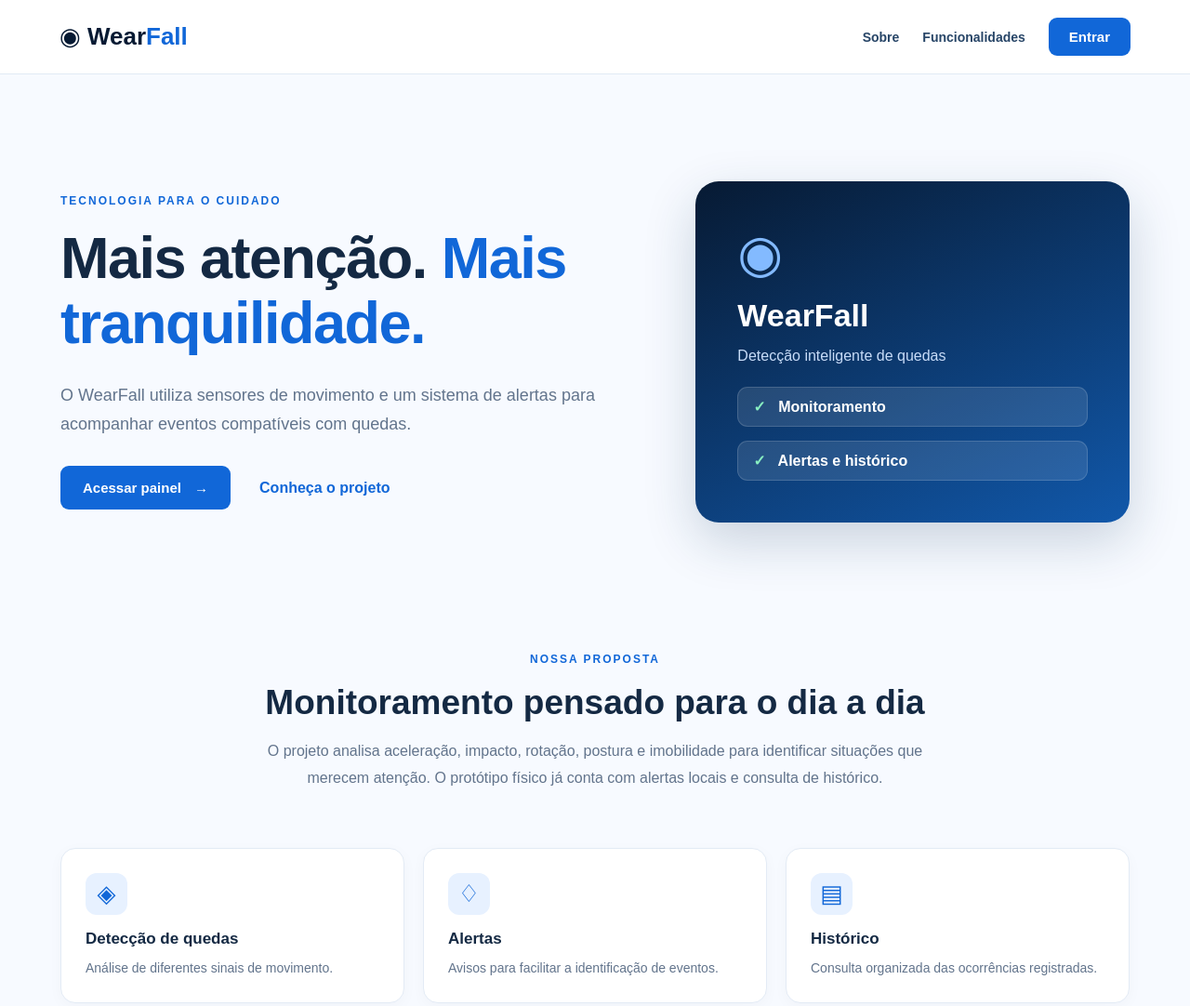
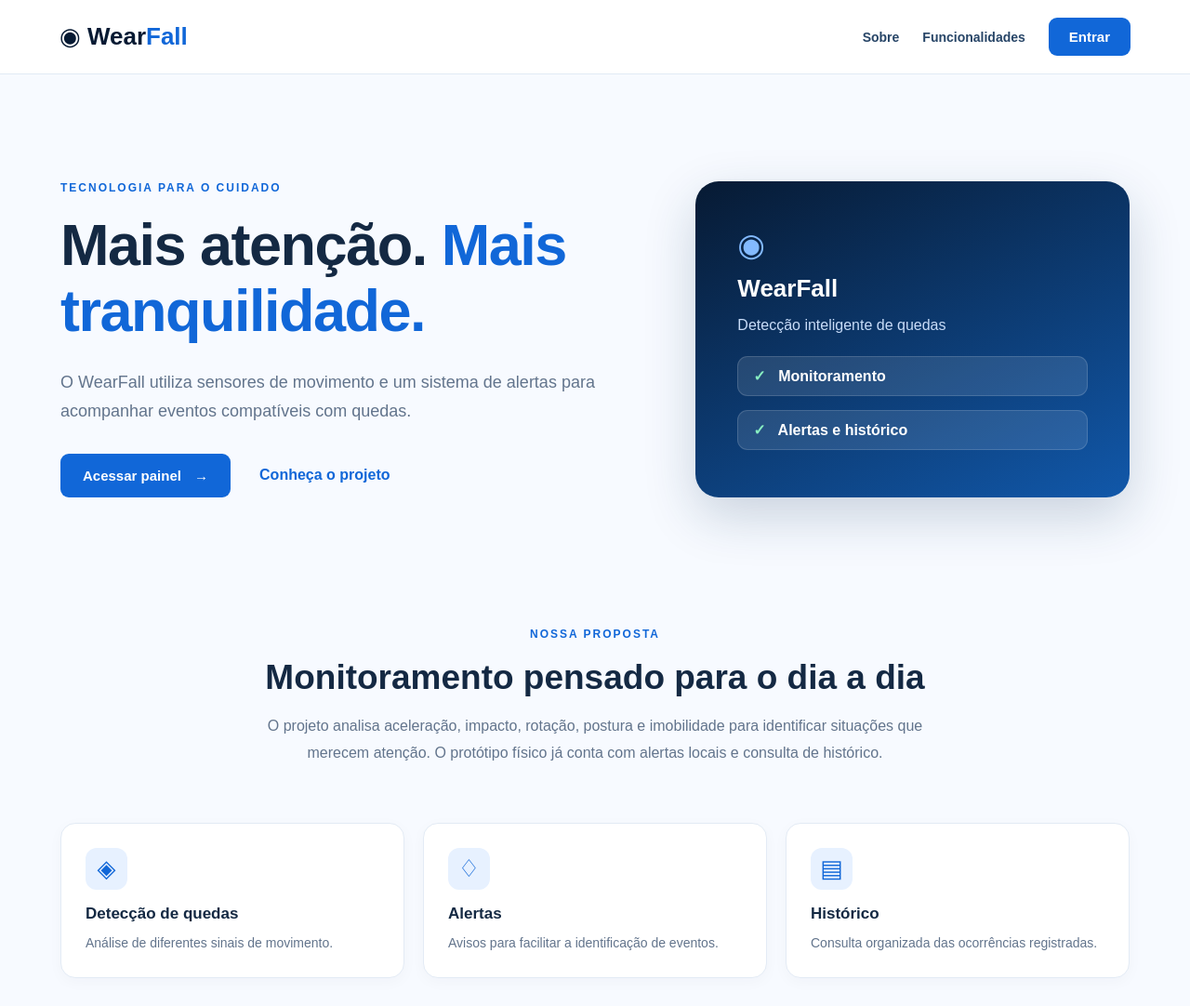
Before and after one commit to CAIOanx/WearFall-Dashboard-Online, a plain HTML site: page index.html in a window 1280 px wide. Shown: the top 1082 px of the page at 93% size. Drawn offline with Linux system fonts and the light colour scheme.

Commit message:
style: reduzir marca no destaque azul e remover aviso do painel

```diff
--- a/style.css
+++ b/style.css
@@ -57,7 +57,7 @@
 .home-primary{padding:15px 24px}.home-primary span{margin-left:10px}
 .home-secondary{color:#1167d8;text-decoration:none;font-weight:700;padding:12px}
 .home-feature{min-height:340px;background:linear-gradient(155deg,#071a33,#1158aa);border-radius:25px;color:#fff;padding:45px;box-shadow:0 20px 55px #13375b33;display:flex;flex-direction:column;align-items:flex-start;justify-content:center;gap:15px}
-.feature-emblem{font-size:56px;color:#83baff}.home-feature h2{font-size:34px}.home-feature>p{color:#c8dcf8;margin-bottom:9px}
+.feature-emblem{font-size:34px;line-height:1;color:#83baff}.home-feature h2{font-size:26px;line-height:1.2}.home-feature>p{color:#c8dcf8;margin-bottom:9px}
 .home-feature-chip{padding:11px 16px;background:#ffffff1c;border:1px solid #ffffff25;border-radius:11px;width:100%;font-weight:600}
 .home-feature-chip span{color:#88efc1;margin-right:9px}
 .home-about{text-align:center;padding:50px 20px 60px;max-width:770px;margin:0 auto}
```
